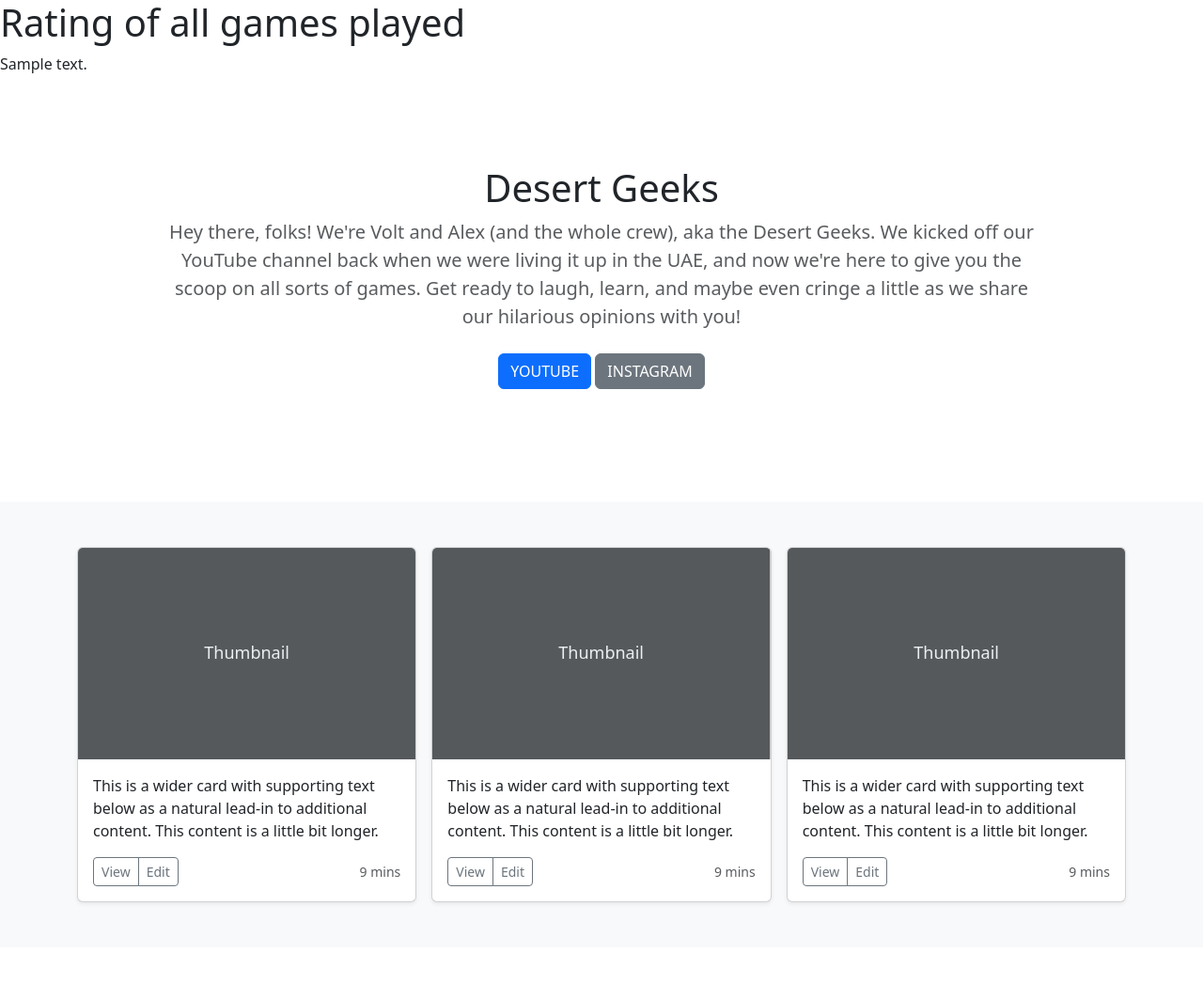
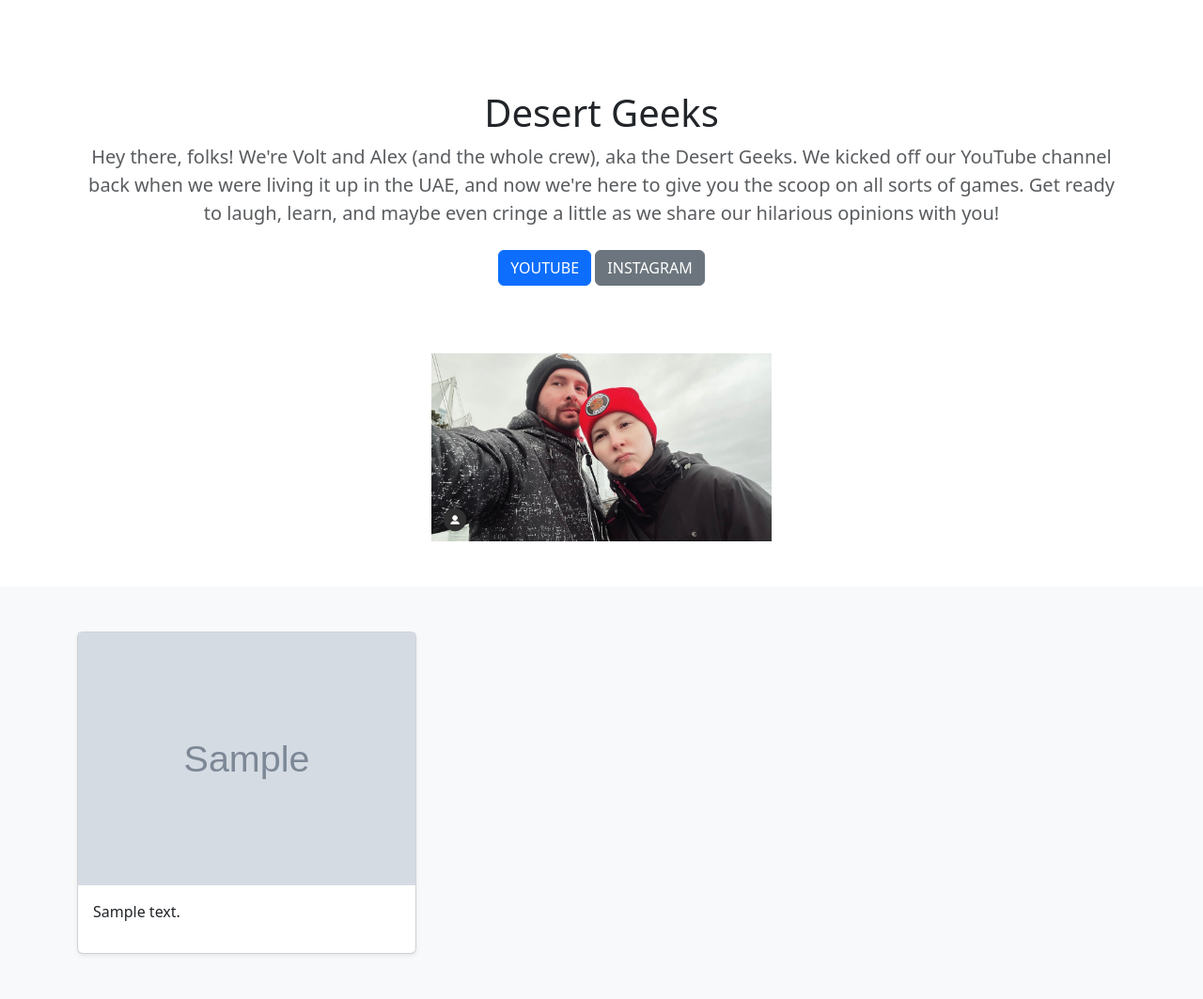
Before and after one commit to YuliiaHavrylenko/desert_geeks, a Django app: page /desert_geeks in a window 1280 px wide. Shown: the whole page at 94% size. Before the commit the page ends 963 px from the top, so only its background shows below. Run offline with Django 4.2, Linux system fonts and the light colour scheme; tables that the repository leaves empty hold one stand-in row (values such as "Sample post"); grey boxes marked "Sample" are stand-in pictures; some libraries are stand-ins or nearby versions.

Commit message:
added style

```diff
--- a/articles/templates/articles/home.html
+++ b/articles/templates/articles/home.html
@@ -1,12 +1,6 @@
-<h1>Rating of all games played</h1>
-
-{% for article in articles.all %}
-    {{ article.summary }}
-{% endfor %}
-
-
 <!doctype html>
 <html lang="en">
+{% load static %}
   <head>
     <meta charset="utf-8">
     <meta name="viewport" content="width=device-width, initial-scale=1">
@@ -20,7 +14,7 @@
 
 
     <!-- Bootstrap core CSS -->
-<link href="https://cdn.jsdelivr.net/npm/bootstrap@5.3.0-alpha1/dist/css/bootstrap.min.css" rel="stylesheet" integrity="sha384-GLhlTQ8iRABdZLl6O3oVMWSktQOp6b7In1Zl3/Jr59b6EGGoI1aFkw7cmDA6j6gD" crossorigin="anonymous">
+<link href="{% static 'css/bootstrap.min.css' %}" rel="stylesheet">
 
     <!-- Favicons -->
 <link rel="apple-touch-icon" href="/docs/5.0/assets/img/favicons/apple-touch-icon.png" sizes="180x180">
@@ -56,14 +50,16 @@
 
   <section class="py-5 text-center container">
     <div class="row py-lg-5">
-      <div class="col-lg-10 col-md-8 mx-auto">
+      <img class="col-lg-10 col-md-8 mx-auto">
         <h1 class="fw-light">Desert Geeks</h1>
         <p class="lead text-muted">Hey there, folks! We're Volt and Alex (and the whole crew), aka the Desert Geeks. We kicked off our YouTube channel back when we were living it up in the UAE, and now we're here to give you the scoop on all sorts of games. Get ready to laugh, learn, and maybe even cringe a little as we share our hilarious opinions with you!</p>
         <p>
           <a href="#" class="btn btn-primary my-2">YOUTUBE</a>
           <a href="#" class="btn btn-secondary my-2">INSTAGRAM</a>
         </p>
+
       </div>
+                <img src="{% static 'we.jpg' %}" height=200 width=auto>
     </div>
   </section>
 
@@ -71,62 +67,30 @@
     <div class="container">
 
       <div class="row row-cols-1 row-cols-sm-2 row-cols-md-3 g-3">
+
+        {% for article in articles.all %}
+
+
+
+
         <div class="col">
           <div class="card shadow-sm">
-            <svg class="bd-placeholder-img card-img-top" width="100%" height="225" xmlns="http://www.w3.org/2000/svg" role="img" aria-label="Placeholder: Thumbnail" preserveAspectRatio="xMidYMid slice" focusable="false"><title>Placeholder</title><rect width="100%" height="100%" fill="#55595c"/><text x="50%" y="50%" fill="#eceeef" dy=".3em">Thumbnail</text></svg>
-
+            <img src="{{ article.image.url }}">
             <div class="card-body">
-              <p class="card-text">This is a wider card with supporting text below as a natural lead-in to additional content. This content is a little bit longer.</p>
+              <p class="card-text">  {{ article.summary }}</p>
               <div class="d-flex justify-content-between align-items-center">
-                <div class="btn-group">
-                  <button type="button" class="btn btn-sm btn-outline-secondary">View</button>
-                  <button type="button" class="btn btn-sm btn-outline-secondary">Edit</button>
-                </div>
-                <small class="text-muted">9 mins</small>
-              </div>
-            </div>
-          </div>
-        </div>
-        <div class="col">
-          <div class="card shadow-sm">
-            <svg class="bd-placeholder-img card-img-top" width="100%" height="225" xmlns="http://www.w3.org/2000/svg" role="img" aria-label="Placeholder: Thumbnail" preserveAspectRatio="xMidYMid slice" focusable="false"><title>Placeholder</title><rect width="100%" height="100%" fill="#55595c"/><text x="50%" y="50%" fill="#eceeef" dy=".3em">Thumbnail</text></svg>
-
-            <div class="card-body">
-              <p class="card-text">This is a wider card with supporting text below as a natural lead-in to additional content. This content is a little bit longer.</p>
-              <div class="d-flex justify-content-between align-items-center">
-                <div class="btn-group">
-                  <button type="button" class="btn btn-sm btn-outline-secondary">View</button>
-                  <button type="button" class="btn btn-sm btn-outline-secondary">Edit</button>
-                </div>
-                <small class="text-muted">9 mins</small>
-              </div>
-            </div>
-          </div>
-        </div>
-        <div class="col">
-          <div class="card shadow-sm">
-            <svg class="bd-placeholder-img card-img-top" width="100%" height="225" xmlns="http://www.w3.org/2000/svg" role="img" aria-label="Placeholder: Thumbnail" preserveAspectRatio="xMidYMid slice" focusable="false"><title>Placeholder</title><rect width="100%" height="100%" fill="#55595c"/><text x="50%" y="50%" fill="#eceeef" dy=".3em">Thumbnail</text></svg>
-
-            <div class="card-body">
-              <p class="card-text">This is a wider card with supporting text below as a natural lead-in to additional content. This content is a little bit longer.</p>
-              <div class="d-flex justify-content-between align-items-center">
-                <div class="btn-group">
-                  <button type="button" class="btn btn-sm btn-outline-secondary">View</button>
-                  <button type="button" class="btn btn-sm btn-outline-secondary">Edit</button>
-                </div>
-                <small class="text-muted">9 mins</small>
-              </div>
             </div>
           </div>
         </div>
               </div>
             </div>
+      {% endfor %}
           </div>
 </main>
 
- <script src="https://code.jquery.com/jquery-3.3.1.slim.min.js" integrity="sha384-q8i/X+965DzO0rT7abK41JStQIAqVgRVzpbzo5smXKp4YfRvH+8abtTE1Pi6jizo" crossorigin="anonymous"></script>
+ <script src="{% static 'jquery-3.6.3.min.js' %}" integrity="sha384-q8i/X+965DzO0rT7abK41JStQIAqVgRVzpbzo5smXKp4YfRvH+8abtTE1Pi6jizo" crossorigin="anonymous"></script>
 <script src="https://cdn.jsdelivr.net/npm/popper.js@1.14.7/dist/umd/popper.min.js" integrity="sha384-UO2eT0CpHqdSJQ6hJty5KVphtPhzWj9WO1clHTMGa3JDZwrnQq4sF86dIHNDz0W1" crossorigin="anonymous"></script>
-<script src="https://cdn.jsdelivr.net/npm/bootstrap@4.3.1/dist/js/bootstrap.min.js" integrity="sha384-JjSmVgyd0p3pXB1rRibZUAYoIIy6OrQ6VrjIEaFf/nJGzIxFDsf4x0xIM+B07jRM" crossorigin="anonymous"></script>
+<script src="{% static 'js/bootstrap.min.js' %}"></script>
 
   </body>
 </html>
--- a/desert_geeks/urls.py
+++ b/desert_geeks/urls.py
@@ -22,4 +22,6 @@ from django.conf.urls.static import static
 urlpatterns = [
     path("admin/", admin.site.urls),
     path('desert_geeks', articles.views.desert_geeks, name='desert_geeks'),
-] + static(settings.STATIC_URL, document_root=settings.STATIC_ROOT)
+]
+urlpatterns += static(settings.STATIC_URL, document_root=settings.STATIC_ROOT)
+urlpatterns += static(settings.MEDIA_URL, document_root=settings.MEDIA_ROOT)
```
